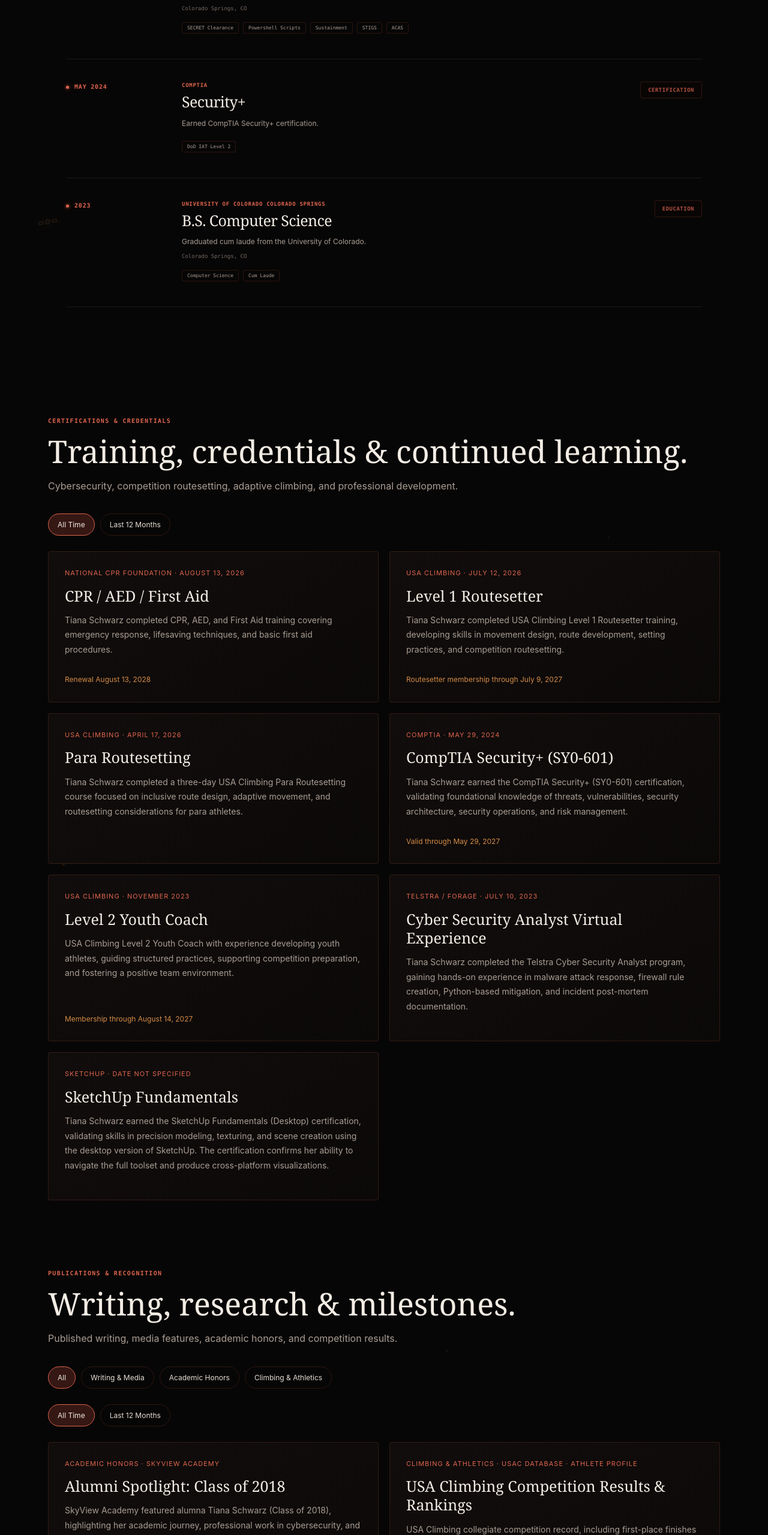
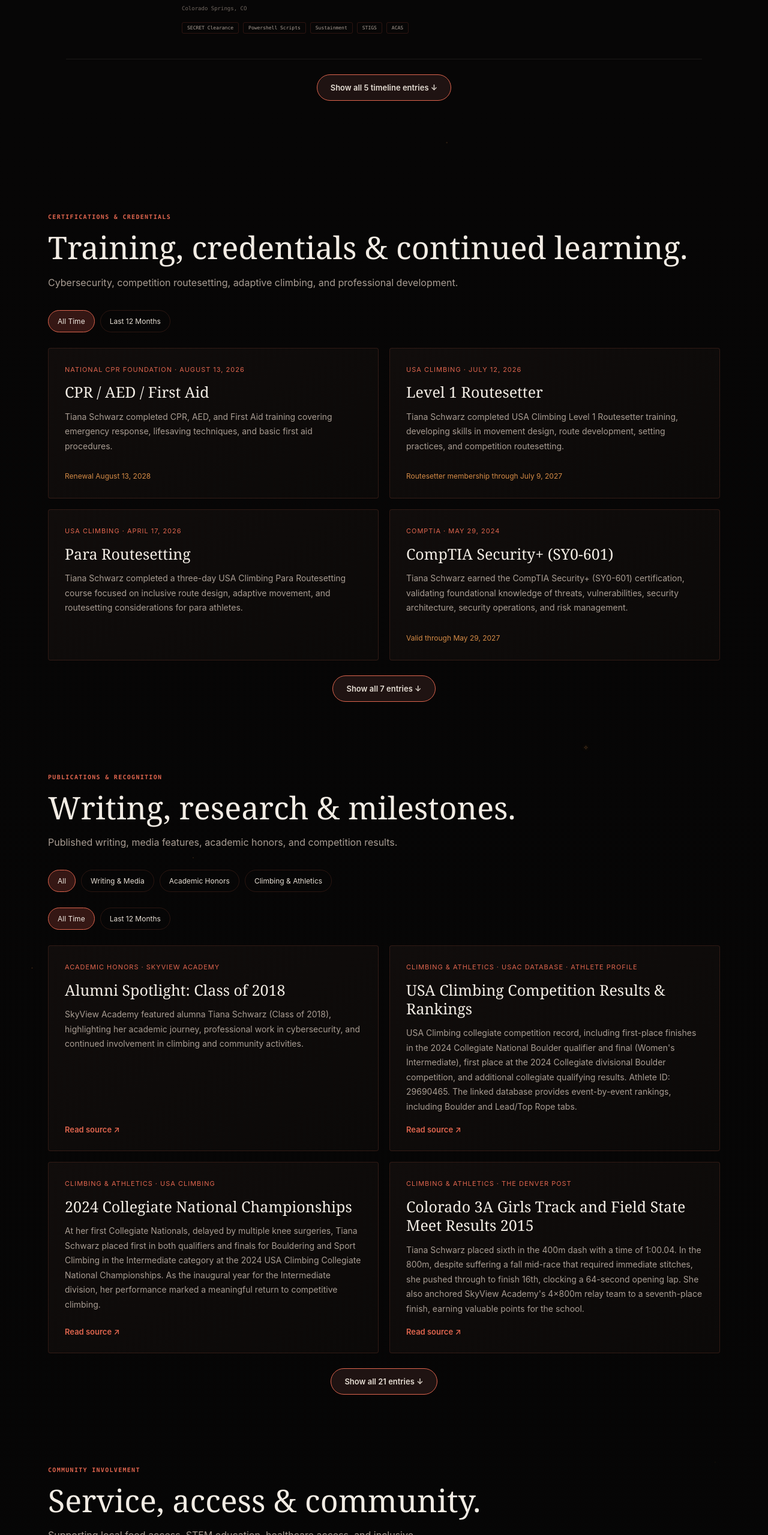
Before and after one commit to track001/tiana-schwarz-portfolio, a React (Create React App) app: page / in a window 1280 px wide. Shown: the part 3987-6546 px from the top of the page at 60% size. Built offline with nearby package versions, Linux system fonts and the light colour scheme.

Commit message:
Enhance section expansion and update Escape Climbing context
Updated context for 'Escape Climbing' and added section expansion functionality for certifications, recognition, and community involvement.

```diff
--- a/src/App.tsx
+++ b/src/App.tsx
@@ -441,7 +441,7 @@ const partnerLogos = [
   { name: "USA Climbing", file: "usaclimbing-logo.png", context: "Competitions, coaching & routesetting" },
   { name: "Colorado Space Business Roundtable", file: "csbr.png", context: "Alumni ambassador" },
   { name: "The Scribe", file: "the-scribe.png", context: "University newspaper features" },
-  { name: "Escape Climbing", file: "escape-climbing.png", context: "Climbing hold supplier" },
+  { name: "Escape Climbing", file: "escape-climbing.png", context: "Escape Athlete · Athlete support" },
   { name: "Climbing Business Journal", file: "climbingbusinessjournal.png", context: "Climbing industry publication" },
   { name: "Climbing Magazine", file: "climbing-magazine.png", context: "Photography feature" },
 ];
@@ -451,6 +451,9 @@ function PortfolioAdditions() {
   const [certTime, setCertTime] = useState<Timeframe>("All Time");
   const [recognitionTime, setRecognitionTime] = useState<Timeframe>("All Time");
   const [communityTime, setCommunityTime] = useState<Timeframe>("All Time");
+  const [expandedSections, setExpandedSections] = useState<Record<string, boolean>>({});
+  const toggleSection = (name: string) => setExpandedSections(current => ({ ...current, [name]: !current[name] }));
+  const previewCount = 4;
   const categories: Array<"All" | RecognitionCategory> = ["All", "Writing & Media", "Academic Honors", "Climbing & Athletics"];
   const visibleCredentials = newestFirst(recentOnly(credentials, certTime));
   const visibleRecognition = newestFirst(recentOnly(recognition.filter(item => category === "All" || item.category === category), recognitionTime));
@@ -463,12 +466,20 @@ function PortfolioAdditions() {
       <p className="extra-intro">Cybersecurity, competition routesetting, adaptive climbing, and professional development.</p>
       <TimeframeButtons value={certTime} onChange={setCertTime} />
       <div className="extra-grid">
-        {visibleCredentials.map(item => <article className="extra-card" key={item.title}>
+        {(expandedSections.certifications ? visibleCredentials : visibleCredentials.slice(0, previewCount)).map(item => <article className="extra-card" key={item.title}>
           <span className="extra-kicker">{item.issuer} · {item.date}</span>
           <h3>{item.title}</h3><p>{item.detail}</p>
           {item.validity && <span className="extra-footnote">{item.validity}</span>}
         </article>)}
       </div>
+      {visibleCredentials.length > previewCount && (
+        <button className="section-expand-button" type="button"
+          aria-expanded={Boolean(expandedSections.certifications)}
+          onClick={() => toggleSection("certifications")}>
+          {expandedSections.certifications ? "Show fewer" : `Show all ${visibleCredentials.length} entries`}
+          <span aria-hidden="true">{expandedSections.certifications ? " ↑" : " ↓"}</span>
+        </button>
+      )}
       {visibleCredentials.length === 0 && <p className="extra-intro">No dated credentials in this timeframe.</p>}
     </section>
     <section className="portfolio-extra-section" id="recognition" style={{ overflowAnchor: "none" }}>
@@ -480,12 +491,20 @@ function PortfolioAdditions() {
       </div>
       <TimeframeButtons value={recognitionTime} onChange={setRecognitionTime} />
       <div className="extra-grid">
-        {visibleRecognition.map(item => <article className="extra-card" key={item.title}>
+        {(expandedSections.recognition ? visibleRecognition : visibleRecognition.slice(0, previewCount)).map(item => <article className="extra-card" key={item.title}>
           <span className="extra-kicker">{item.category} · {item.source}</span>
           <h3>{item.title}</h3><p>{item.description}</p>
           {item.url && <a className="extra-link" href={item.url} target="_blank" rel="noopener noreferrer">Read source ↗</a>}
         </article>)}
       </div>
+      {visibleRecognition.length > previewCount && (
+        <button className="section-expand-button" type="button"
+          aria-expanded={Boolean(expandedSections.recognition)}
+          onClick={() => toggleSection("recognition")}>
+          {expandedSections.recognition ? "Show fewer" : `Show all ${visibleRecognition.length} entries`}
+          <span aria-hidden="true">{expandedSections.recognition ? " ↑" : " ↓"}</span>
+        </button>
+      )}
       {visibleRecognition.length === 0 && <p className="extra-intro">No dated recognition in this timeframe. Undated features remain under All Time.</p>}
     </section>
     <section className="portfolio-extra-section" id="community" style={{ overflowAnchor: "none" }}>
@@ -494,7 +513,7 @@ function PortfolioAdditions() {
       <p className="extra-intro">Supporting local food access, STEM education, healthcare access, and inclusive recreation.</p>
       <TimeframeButtons value={communityTime} onChange={setCommunityTime} />
       <div className="extra-grid">
-        {visibleCommunity.map(item => <article className="extra-card" key={item.title}>
+        {(expandedSections.community ? visibleCommunity : visibleCommunity.slice(0, previewCount)).map(item => <article className="extra-card" key={item.title}>
           <span className="extra-kicker">{item.category} · {item.dateLabel}</span>
           <h3>{item.title}</h3>
           {item.organization && <p className="extra-org">{item.organization}</p>}
@@ -502,6 +521,14 @@ function PortfolioAdditions() {
           {item.url && <a className="extra-link" href={item.url} target="_blank" rel="noopener noreferrer">{item.linkLabel || "Learn more ↗"}</a>}
         </article>)}
       </div>
+      {visibleCommunity.length > previewCount && (
+        <button className="section-expand-button" type="button"
+          aria-expanded={Boolean(expandedSections.community)}
+          onClick={() => toggleSection("community")}>
+          {expandedSections.community ? "Show fewer" : `Show all ${visibleCommunity.length} entries`}
+          <span aria-hidden="true">{expandedSections.community ? " ↑" : " ↓"}</span>
+        </button>
+      )}
       {visibleCommunity.length === 0 && <p className="extra-intro">No dated community activities in this timeframe.</p>}
     </section>
   </>;
@@ -509,6 +536,7 @@ function PortfolioAdditions() {
 
 export default function App() {
   const [openTimelineItem, setOpenTimelineItem] = useState<string | null>(null);
+  const [showFullTimeline, setShowFullTimeline] = useState(false);
 
   const toggleTimelineItem = (id: string) => {
     setOpenTimelineItem((current) => (current === id ? null : id));
@@ -519,6 +547,9 @@ export default function App() {
 
         <style>{`
 
+          .section-expand-button{display:block;width:fit-content;max-width:100%;margin:25px auto 4px;padding:13px 22px;border:1px solid var(--red-bright,#e97759);border-radius:30px;background:rgba(40,25,23,.75);color:var(--ivory,#f3e9e1);font:inherit;font-size:13px;font-weight:600;cursor:pointer;transition:background .2s,border-color .2s}
+          .section-expand-button:hover{background:rgba(100,44,34,.55)}
+          .section-expand-button:focus-visible{outline:2px solid var(--amber,#e7b17a);outline-offset:3px}
           .organization-logo-grid{display:grid;grid-template-columns:repeat(4,minmax(0,1fr));gap:14px;margin:24px 0 45px}
           .organization-logo-card{min-width:0;display:flex;flex-direction:column;align-items:center;text-align:center;gap:9px;padding:20px 12px;border:1px solid var(--border,#40302c);background:rgba(27,21,20,.65);border-radius:6px}
           .organization-logo-card img{display:block;width:100%;height:85px;object-fit:contain;background:#fff;border-radius:3px;padding:10px;box-sizing:border-box}
@@ -879,7 +910,7 @@ export default function App() {
           </div>
 
           <div className="timeline-list">
-            {timeline.map((item) => {
+            {(showFullTimeline ? timeline : timeline.slice(0, 3)).map((item) => {
               const isOpen = openTimelineItem === item.id;
               const canExpand = item.details && item.details.length > 0;
 
@@ -939,6 +970,14 @@ export default function App() {
               );
             })}
           </div>
+          {timeline.length > 3 && (
+            <button className="section-expand-button" type="button"
+              aria-expanded={showFullTimeline}
+              onClick={() => setShowFullTimeline(current => !current)}>
+              {showFullTimeline ? "Show fewer experiences" : `Show all ${timeline.length} timeline entries`}
+              <span aria-hidden="true">{showFullTimeline ? " ↑" : " ↓"}</span>
+            </button>
+          )}
         </section>
 
         <PortfolioAdditions />
```
